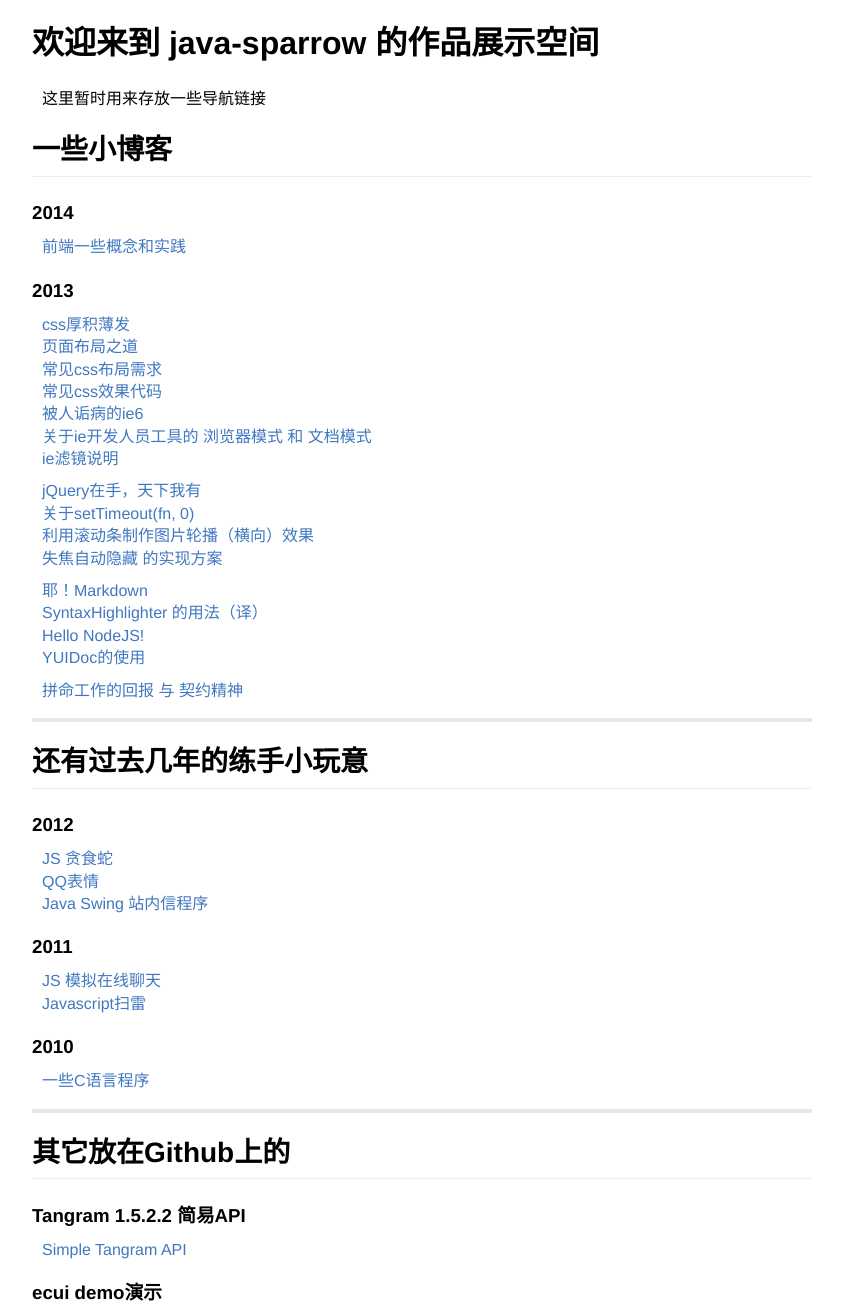
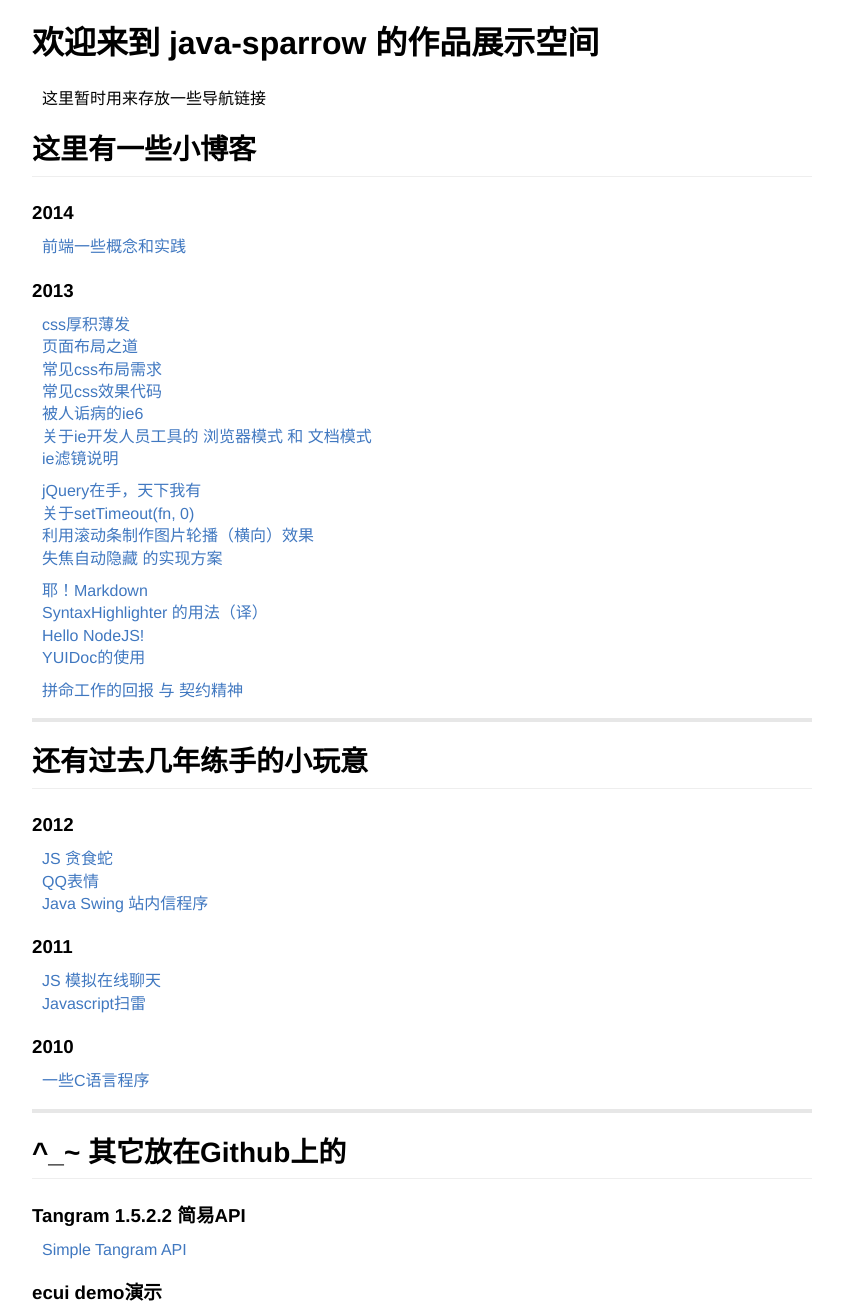
Before and after one commit to java-sparrow/java-sparrow.github.com, a plain HTML site: page index.html in a window 1280 px wide. Shown: the top 1309 px of the page, without its empty margins (218-1061 px from the left). Drawn offline with Linux system fonts and the light colour scheme.

Commit message:
Modify headline

```diff
--- a/index.html
+++ b/index.html
@@ -89,7 +89,7 @@
             </div>
 
             <nav>
-                <h2>一些小博客</h2>
+                <h2>这里有一些小博客</h2>
                 <h3>2014</h3>
                 <p class="link-paragraph">
                     <a href="https://github.com/java-sparrow/forGirl/blob/master/%E5%89%8D%E7%AB%AF%E4%B8%80%E4%BA%9B%E6%A6%82%E5%BF%B5%E5%92%8C%E5%AE%9E%E8%B7%B5.md">前端一些概念和实践</a>
@@ -122,7 +122,7 @@
 
                 <hr />
 
-                <h2>还有过去几年的练手小玩意</h2>
+                <h2>还有过去几年练手的小玩意</h2>
                 <h3>2012</h3>
                 <p class="link-paragraph">
                     <a href="http://java-sparrow.github.io/practice/code/2012/JS%20snake/snake.html">JS 贪食蛇</a>
@@ -141,7 +141,7 @@
 
                 <hr />
 
-                <h2>其它放在Github上的</h2>
+                <h2>^_~ 其它放在Github上的</h2>
                 <h3>Tangram 1.5.2.2 简易API</h3>
                 <p class="link-paragraph">
                     <a href="http://java-sparrow.github.io/simpleTangramAPI/">Simple Tangram API</a>
```
